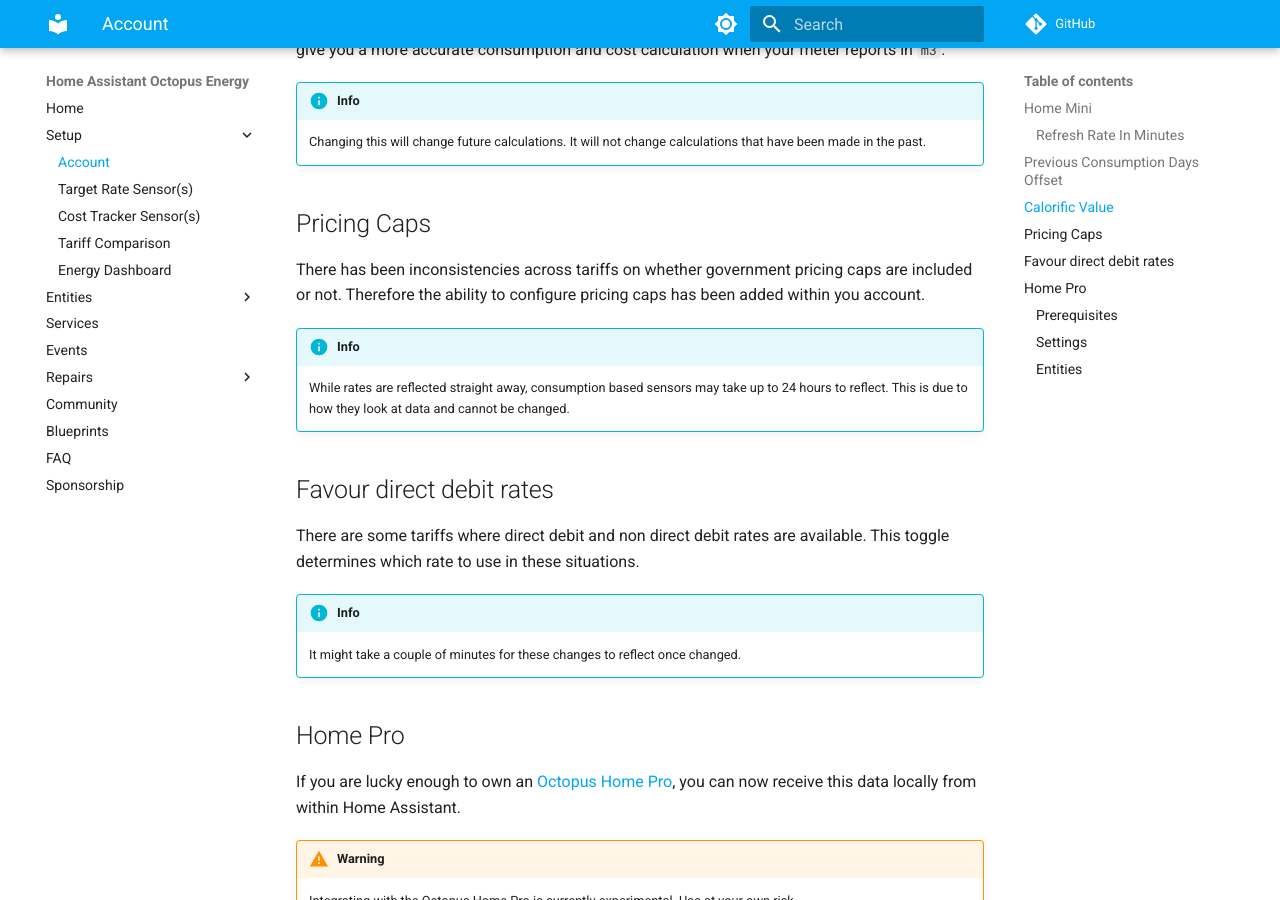
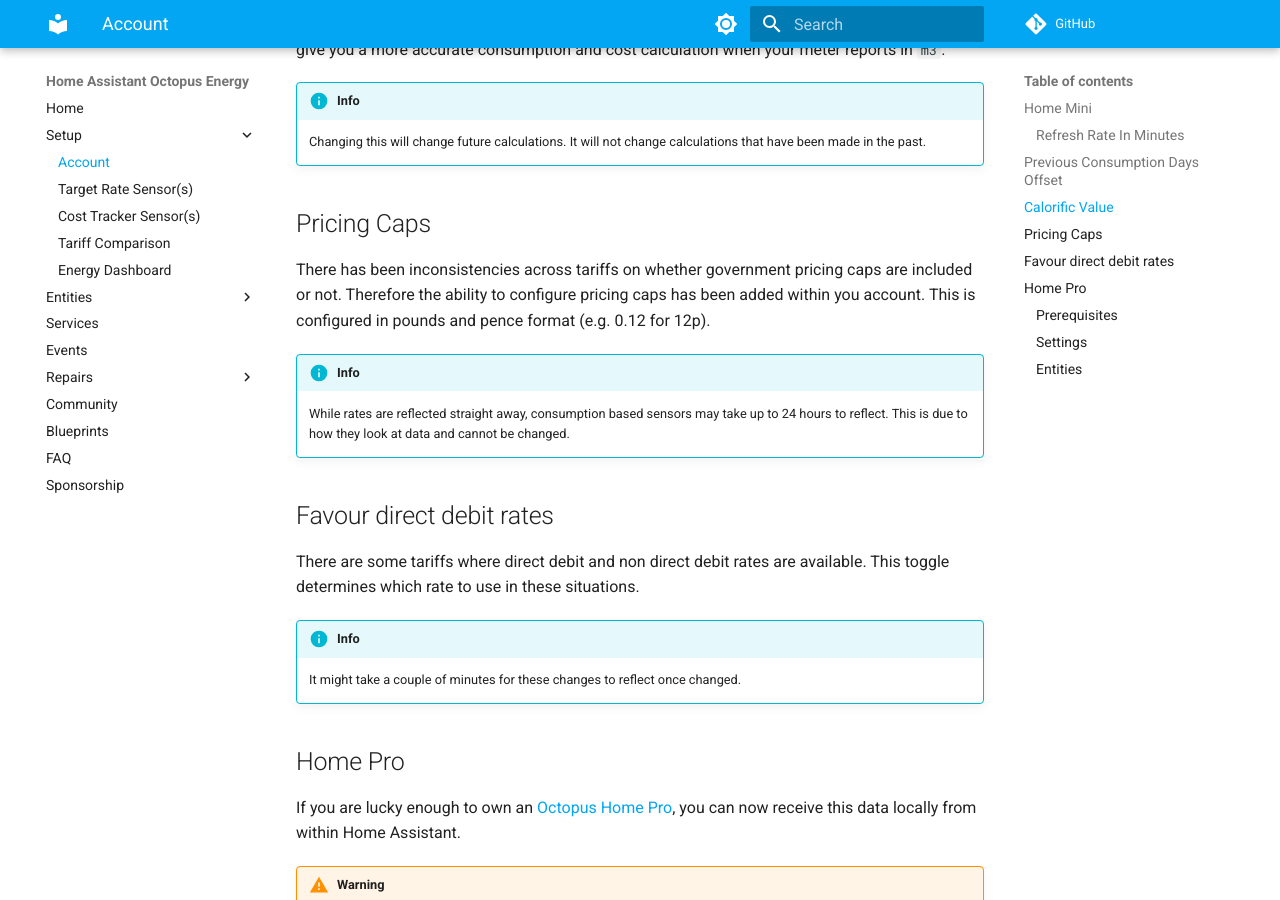
Before and after one commit to BottlecapDave/HomeAssistant-OctopusEnergy, an MkDocs documentation site: the page built from _docs/setup/account.md, in a window 1280 px wide and 900 px high, scrolled down 1362 px. Built offline with MkDocs 1.6.1 and Material for MkDocs 9.7.7, drawn with Linux system fonts in a browser that asks for light colours; comment, search, counter and statistics services are not loaded.

```diff
--- a/_docs/setup/account.md
+++ b/_docs/setup/account.md
@@ -36,7 +36,7 @@ When calculating gas costs, a calorific value is included in the calculation. Un
 
 ## Pricing Caps
 
-There has been inconsistencies across tariffs on whether government pricing caps are included or not. Therefore the ability to configure pricing caps has been added within you account.
+There has been inconsistencies across tariffs on whether government pricing caps are included or not. Therefore the ability to configure pricing caps has been added within you account. This is configured in pounds and pence format (e.g. 0.12 for 12p).
 
 !!! info
 
```
Also changed, not shown: _docs/setup/target_rate.md (+1 -1 lines), 2 other files.
